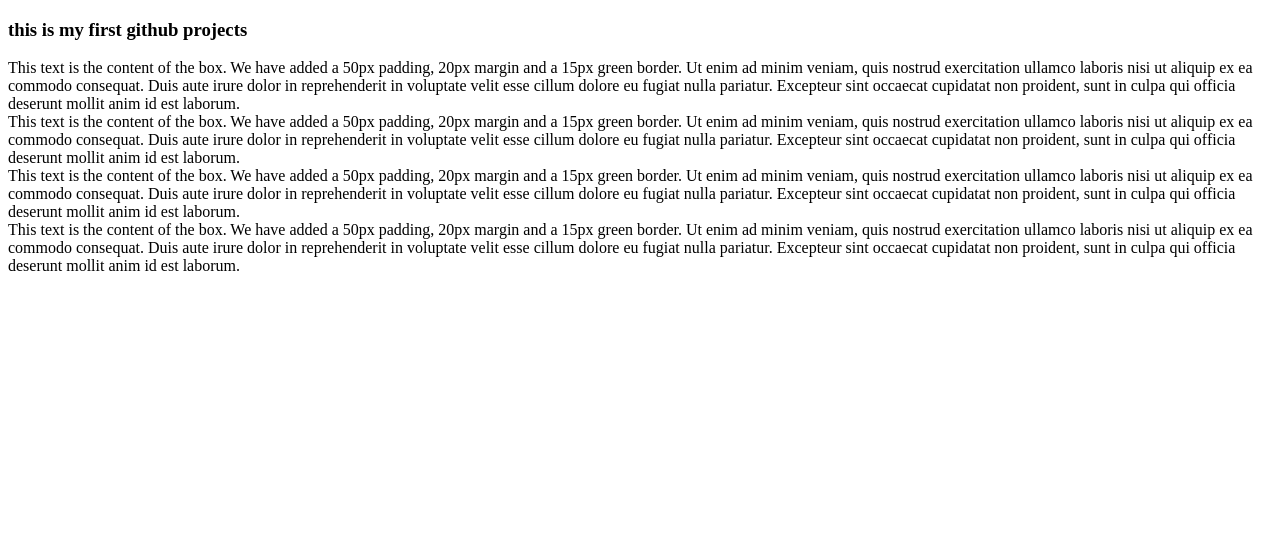
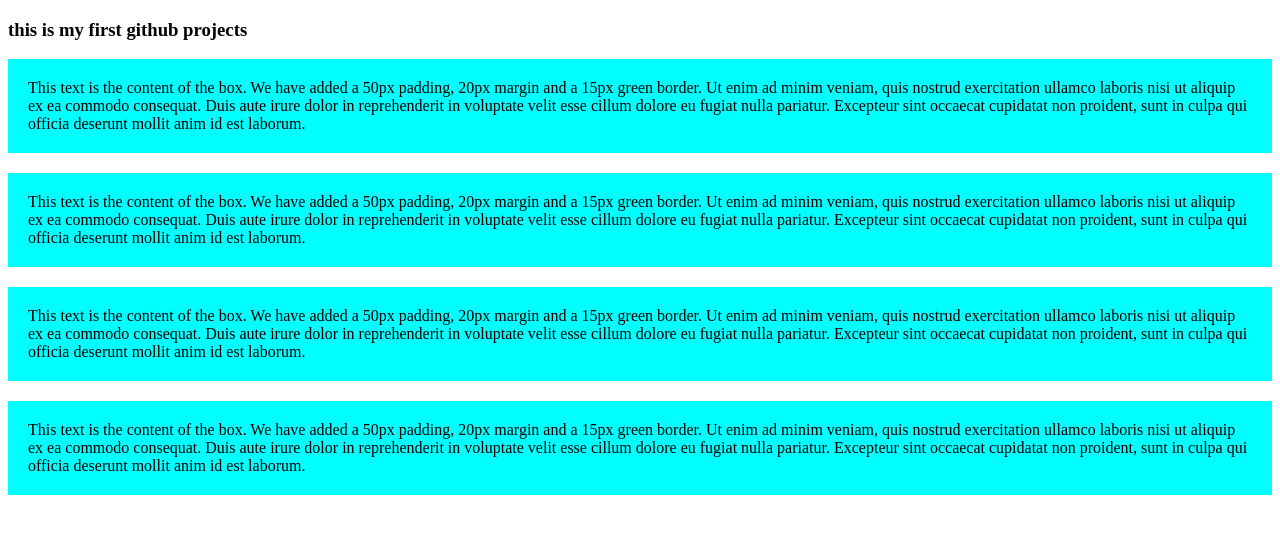
Before and after one commit to Ovishek344/my-first-github-hosting, a plain HTML site: page index.html in a window 1280 px wide. Drawn offline with Linux system fonts and the light colour scheme.

Commit message:
added background clour and border

```diff
--- a/index.html
+++ b/index.html
@@ -4,6 +4,7 @@
     <meta charset="UTF-8">
     <meta name="viewport" content="width=device-width, initial-scale=1.0">
     <title>my first ripo</title>
+    <link rel="stylesheet" href="styles/style.css">
 </head>
 <body>
     <h3>this is my first github projects</h3>
--- a/styles/style.css
+++ b/styles/style.css
@@ -0,0 +1,6 @@
+div{
+    background-color: aqua;
+    padding: 20px;
+    border-bottom: 20px;
+    margin-bottom: 20px;
+}
```
